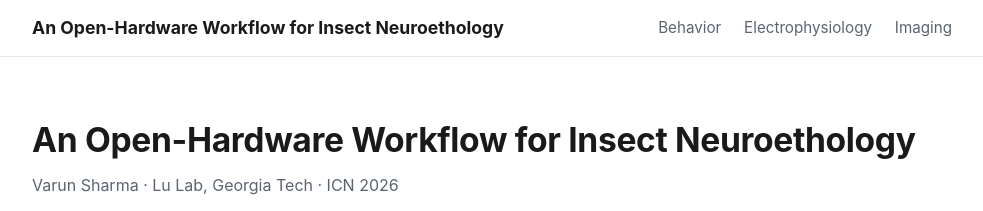
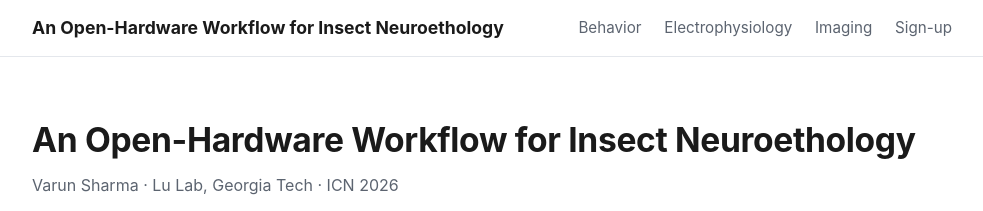
Before and after one commit to vash8120/open-hardware-neuro, a Jekyll site: the page built from index.html, in a window 1280 px wide. Shown: the top 211 px of the page, without its empty margins (148-1131 px from the left). Built offline with Jekyll 4.4.1, drawn with Linux system fonts in a browser that asks for light colours.

Commit message:
Add sign-up link to navigation menu

```diff
--- a/_layouts/default.html
+++ b/_layouts/default.html
@@ -15,6 +15,7 @@
         {% for cat in site.topics %}
           <a href="{{ '/' | append: cat.key | append: '/' | relative_url }}">{{ cat.name }}</a>
         {% endfor %}
+          <a href="https://forms.gle/znWtx7bTsiAuJXTu6" target="_blank" rel="noopener">Sign-up</a>
       </nav>
     </div>
   </header>
```
